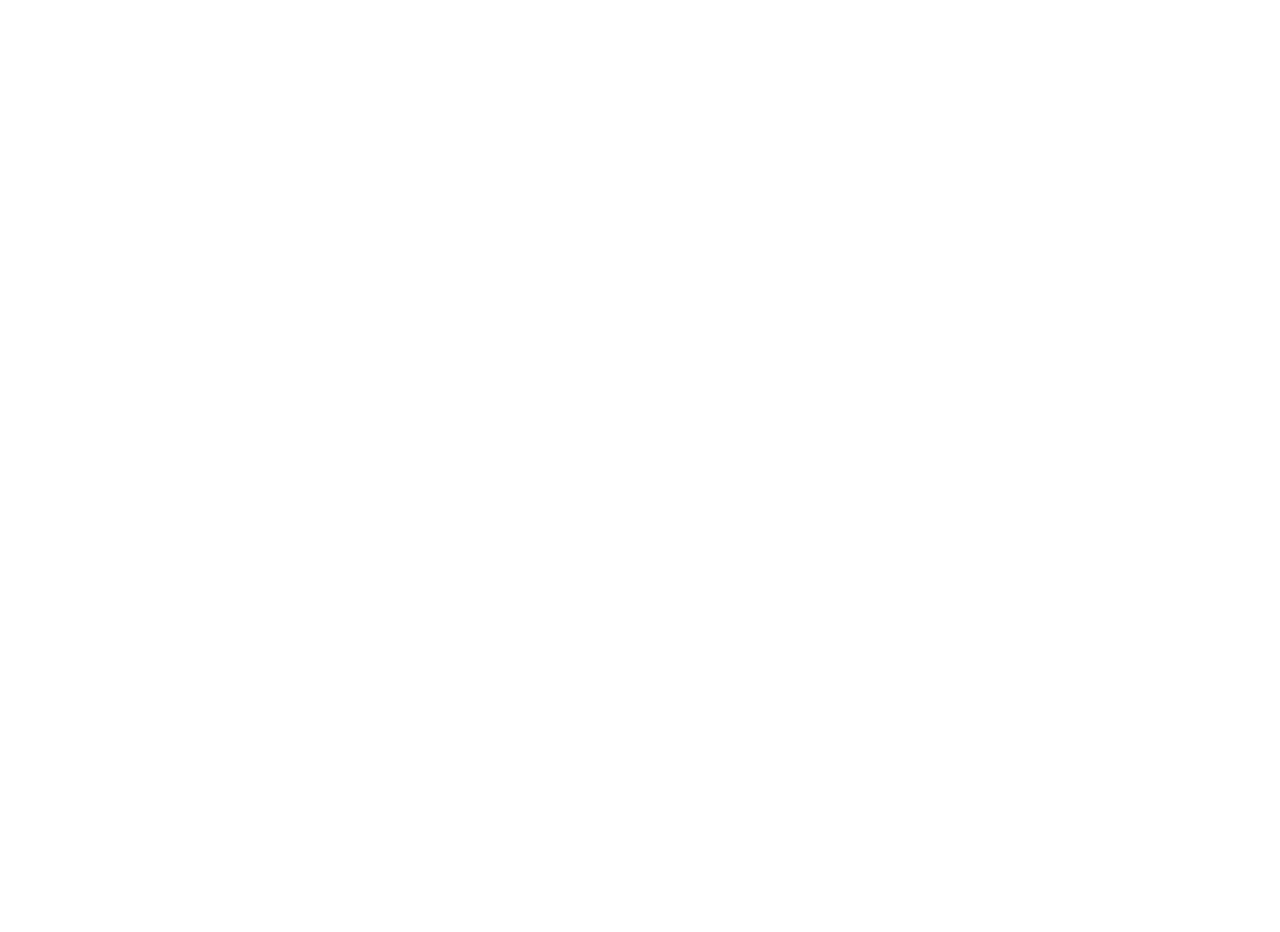
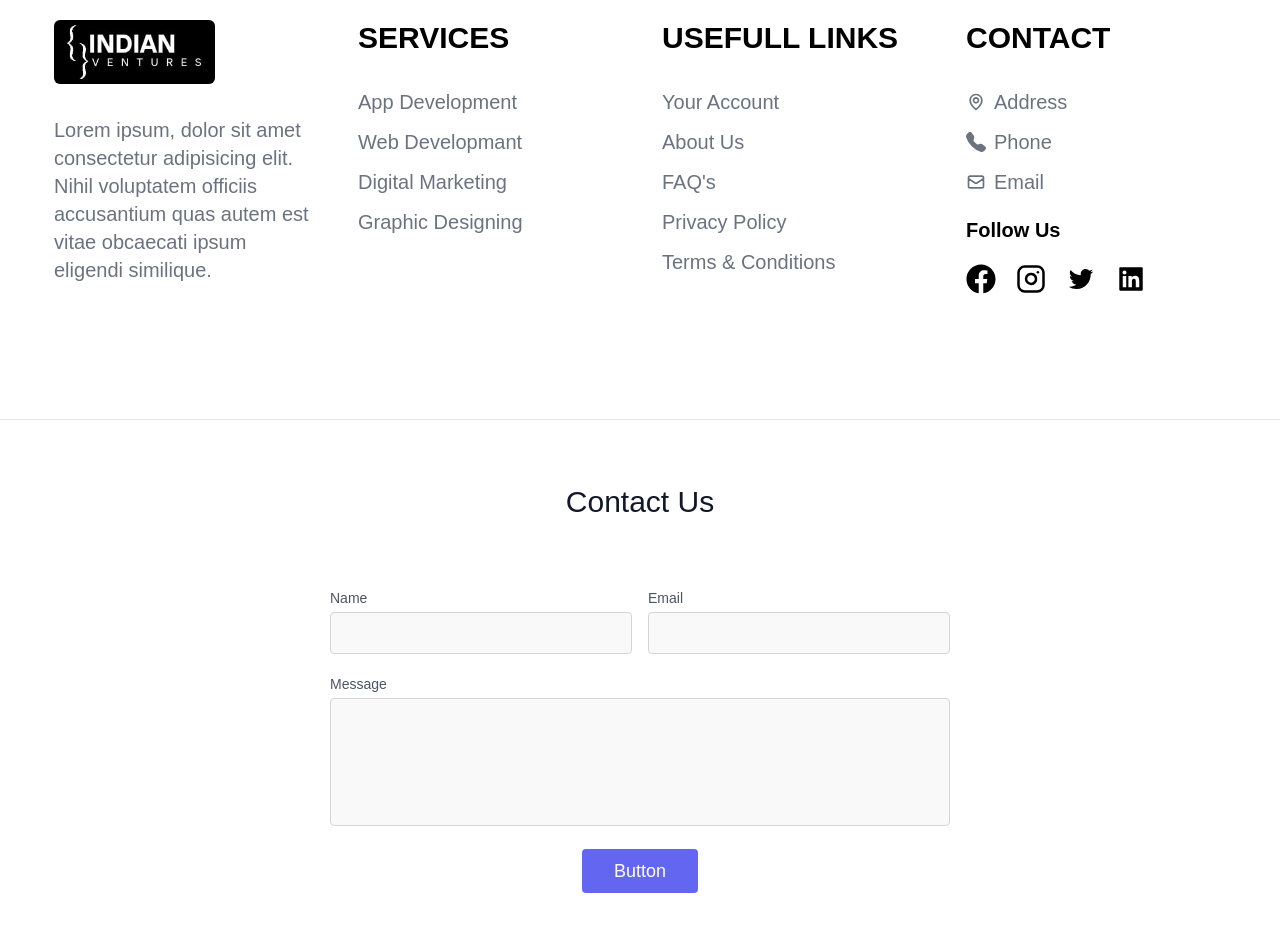
Before and after one commit to surendraSinghKamboj/indian-ventures, a React (Vite) app: page /contact in a window 1280 px wide. Shown: the part 860-1792 px from the top of the page. Before the commit the page ends 800 px from the top, so only its background shows below. Built offline with nearby package versions, Linux system fonts and the light colour scheme.

Commit message:
pushing code

```diff
--- a/src/App.jsx
+++ b/src/App.jsx
@@ -1,7 +1,10 @@
 import React from "react";
+import {Routes, Route} from 'react-router-dom';
 import Navbar from "./components/Home-Page/Navbar/Navbar";
 import TopImgSlider from "./components/Home-Page/Hero-section/ImgSlider/TopImgSlider";
 import {slides} from "./components/Home-Page/Hero-section/ImgSlider/SliderData.json"
+import Footer from "./components/Home-Page/Footer/Footer";
+import Contact from "./components/Contact";
 const App = () => {
   return (
     <section
@@ -9,7 +12,12 @@
       font-[Poppins] md:bg-top bg-center"
     >
       <Navbar />
-      <TopImgSlider data={slides} />
+
+        <TopImgSlider data={slides} />
+        <Footer/>
+      <Routes>
+        <Route path="/contact" element={<Contact/>} />
+      </Routes>
     </section>
   );
 };
--- /dev/null
+++ b/src/components/Contact.jsx
@@ -0,0 +1,84 @@
+import React, { useState } from "react";
+
+const Contact = () => {
+    const [input,setInput] = useState({
+        email:"",
+        password:"",
+        message:""
+    });
+    const inputChange= (event)=>{
+        setInput({...input,[event.target.name]:event.target.value});
+    }
+    const HandleData = () =>{
+        console.log(input);
+    }
+
+  return (
+    <div>
+     <hr className=" " />
+      <section className="text-gray-600 body-font relative">
+        <div className="container px-5 py-16 mx-auto">
+          <div className="flex flex-col text-center w-full mb-12">
+            <h1 className="sm:text-3xl text-2xl font-medium title-font mb-4 text-gray-900">
+              Contact Us
+            </h1>
+
+          </div>
+          <div className="lg:w-1/2 md:w-2/3 mx-auto">
+            <div className="flex flex-wrap -m-2">
+              <div className="p-2 w-1/2">
+                <div className="relative">
+                  <label htmlFor="name" className="leading-7 text-sm text-gray-600">
+                    Name
+                  </label>
+                  <input
+                    onChange={inputChange}
+                    type="text"
+                    id="name"
+                    name="name"
+                    className="w-full bg-gray-100 bg-opacity-50 rounded border border-gray-300 focus:border-indigo-500 focus:bg-white focus:ring-2 focus:ring-indigo-200 text-base outline-none text-gray-700 py-1 px-3 leading-8 transition-colors duration-200 ease-in-out"
+                  />
+                </div>
+              </div>
+              <div className="p-2 w-1/2">
+                <div className="relative">
+                  <label htmlFor="email" className="leading-7 text-sm text-gray-600">
+                    Email
+                  </label>
+                  <input
+                    onChange={inputChange}
+                    type="email"
+                    id="email"
+                    name="email"
+                    className="w-full bg-gray-100 bg-opacity-50 rounded border border-gray-300 focus:border-indigo-500 focus:bg-white focus:ring-2 focus:ring-indigo-200 text-base outline-none text-gray-700 py-1 px-3 leading-8 transition-colors duration-200 ease-in-out"
+                  />
+                </div>
+              </div>
+              <div className="p-2 w-full">
+                <div className="relative">
+                  <label htmlFor="message" className="leading-7 text-sm text-gray-600">
+                    Message
+                  </label>
+                  <textarea
+                    onChange={inputChange}
+                    id="message"
+                    name="message"
+                    className="w-full bg-gray-100 bg-opacity-50 rounded border border-gray-300 focus:border-indigo-500 focus:bg-white focus:ring-2 focus:ring-indigo-200 h-32 text-base outline-none text-gray-700 py-1 px-3 resize-none leading-6 transition-colors duration-200 ease-in-out"
+                  ></textarea>
+                </div>
+              </div>
+              <div className="p-2 w-full">
+                <button onClick={HandleData} className="flex mx-auto text-white bg-indigo-500 border-0 py-2 px-8 focus:outline-none hover:bg-indigo-600 rounded text-lg">
+                  Button
+                </button>
+              </div>
+
+            </div>
+          </div>
+        </div>
+      </section>
+    </div>
+  );
+};
+
+export default Contact;
--- /dev/null
+++ b/src/components/Home-Page/Footer/Footer.css
@@ -0,0 +1,5 @@
+.dimensions{
+    height: 387px;
+    width: 300px;
+    /* border: 2px solid red; */
+}
--- /dev/null
+++ b/src/components/Home-Page/Footer/Footer.jsx
@@ -0,0 +1,55 @@
+import React from 'react';
+import './Footer.css';
+import Logo from "../../../assets/Logo.jpeg";
+import {FaFacebook} from 'react-icons/fa';
+import {FiInstagram} from 'react-icons/fi';
+import {AiOutlineTwitter} from 'react-icons/ai';
+import {BiMap} from 'react-icons/bi';
+import {BsTelephoneFill} from 'react-icons/bs';
+import {HiOutlineMail} from 'react-icons/hi';
+import {AiFillLinkedin} from 'react-icons/ai'
+
+const Footer = () => {
+  return (
+    <div className='pb-11'>
+         <div className=' flex items-center justify-center flex-wrap mt-14 gap-1'>
+            <div className='dimensions'>
+                <img src={Logo} alt="Company Logo" className=' h-16 rounded-md mt-8 ml-5 mb-8' />
+                <p className=' ml-5 mr-4 text-gray-500 text-xl'> Lorem ipsum, dolor sit amet consectetur adipisicing elit. Nihil voluptatem officiis accusantium quas autem est vitae obcaecati ipsum eligendi similique.
+                </p>
+            </div>
+            <div className='dimensions'>
+                <h1 className='mt-8 ml-5 text-3xl font-bold hover:underline mb-8' >SERVICES</h1>
+                 <h3 className=' ml-5 mr-4 text-gray-500 text-xl hover:underline mb-3'><a href="#">App Development</a></h3>
+                 <h3 className=' ml-5 mr-4 text-gray-500 text-xl hover:underline mb-3'><a href="#">Web Developmant</a></h3>
+                 <h3 className=' ml-5 mr-4 text-gray-500 text-xl hover:underline mb-3'><a href="#">Digital Marketing</a></h3>
+                 <h3 className=' ml-5 mr-4 text-gray-500 text-xl hover:underline mb-3'><a href="#">Graphic Designing</a></h3>
+            </div>
+            <div className='dimensions'>
+                 <h1 className='mt-8 ml-5 text-3xl font-bold hover:underline mb-8'>USEFULL LINKS</h1>
+                 <h3 className=' ml-5 mr-4 text-gray-500 text-xl hover:underline mb-3'><a href="#">Your Account</a></h3>
+                 <h3 className=' ml-5 mr-4 text-gray-500 text-xl hover:underline mb-3'><a href="#">About Us</a></h3>
+                 <h3 className=' ml-5 mr-4 text-gray-500 text-xl hover:underline mb-3'><a href="#">FAQ's</a></h3>
+                 <h3 className=' ml-5 mr-4 text-gray-500 text-xl hover:underline mb-3'><a href="#">Privacy Policy</a></h3>
+                 <h3 className=' ml-5 mr-4 text-gray-500 text-xl hover:underline mb-3'><a href="#">Terms & Conditions</a></h3>
+            </div>
+            <div className='dimensions'>
+                 <h1 className='mt-8 ml-5 text-3xl font-bold hover:underline mb-8'>CONTACT</h1>
+                 <h3 className=' ml-5 mr-4 text-gray-500 text-xl mb-3 flex items-center'> <BiMap className='mr-2'/>Address</h3>
+                 <h3 className=' ml-5 mr-4 text-gray-500 text-xl mb-3 flex items-center'><BsTelephoneFill className='mr-2'/> Phone</h3>
+                 <h3 className=' ml-5 mr-4 text-gray-500 text-xl mb-3 flex items-center'><HiOutlineMail className='mr-2'/> Email</h3>
+                 <h1 className='ml-5 mr-4 text-xl mt-5 font-bold'>Follow Us</h1>
+                 <div className='flex gap-5 ml-5 mt-5'>
+                    <a href="#"><FaFacebook style={{fontSize:"30px"}}/></a>
+                    <a href="#"><FiInstagram style={{fontSize:"30px"}}/></a>
+                    <a href="#"><AiOutlineTwitter style={{fontSize:"30px"}}/>
+                    </a><a href="#"><AiFillLinkedin style={{fontSize:"30px"}}/></a>
+                 </div>
+
+            </div>
+         </div>
+    </div>
+  )
+}
+
+export default Footer
--- a/src/components/Home-Page/Hero-section/ImgSlider/TopImgSlider.css
+++ b/src/components/Home-Page/Hero-section/ImgSlider/TopImgSlider.css
@@ -10,7 +10,12 @@
     align-items: center;
     justify-content: center;
     width: 100%;
-    height: 87vh;
+    height: 88vh;
+}
+@media (max-width: 600px){
+     .carousel{
+        height: 40vh;
+     }
 }
 .slide{
     border-radius: 0.5rem;
--- a/src/components/Home-Page/Navbar/NavLinks.jsx
+++ b/src/components/Home-Page/Navbar/NavLinks.jsx
@@ -7,8 +7,8 @@
   const [subHeading, setSubHeading] = useState("");
   return (
     <>
-      {links.map((link) => (
-        <div style={{zIndex:"20"}}>
+      {links.map((link,i) => (
+        <div style={{zIndex:"20"}} key={i}>
           <div className="px-3 text-left md:cursor-pointer group">
             <h1
               className="py-7 flex justify-between items-center md:pr-0 pr-5 group"
--- a/src/components/Home-Page/Navbar/Navbar.jsx
+++ b/src/components/Home-Page/Navbar/Navbar.jsx
@@ -27,7 +27,7 @@
             </Link>
           </li>
           <li>
-            <Link to="/about" className="py-7 px-3 inline-block">
+            <Link to="/contact" className="py-7 px-3 inline-block">
                CONTACT
             </Link>
           </li>
--- a/tailwind.config.js
+++ b/tailwind.config.js
@@ -6,9 +6,6 @@
       colors: {
         primary: "#4A3AFF",
       },
-      backgroundImage: {
-        Hero: "url('assets/Hero.png')",
-      },
     },
   },
   plugins: [],
```
Also changed, not shown: 1 other file (tests, documents, lock files or other folders).
